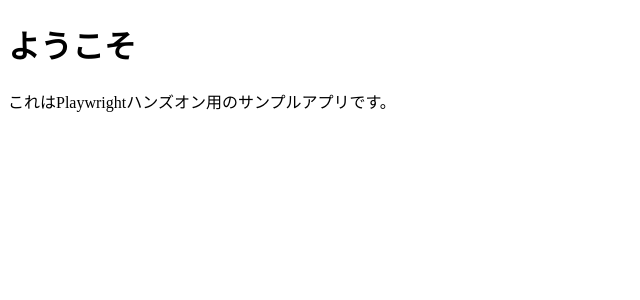
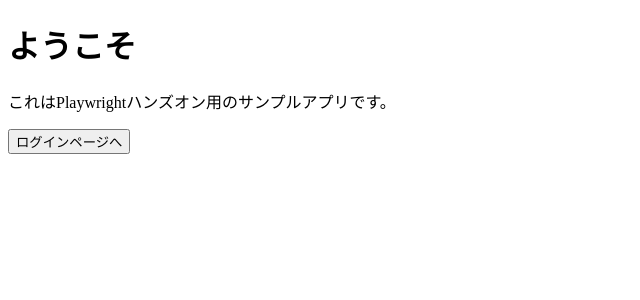
Before and after one commit to fkei753/playwright-hands-on, a Next.js app in the folder app/: page / in a window 1280 px wide. Shown: the top 300 px of the page, without its empty margins (0-640 px from the left). Built offline with nearby package versions, Linux system fonts and the light colour scheme.

Commit message:
Update index.tsx

```diff
--- a/app/pages/index.tsx
+++ b/app/pages/index.tsx
@@ -1,7 +1,10 @@
 import React from 'react';
 import Head from 'next/head';
+import { useRouter } from 'next/router';
 
 export default function Home() {
+  const router = useRouter();
+
   return (
     <>
       <Head>
@@ -11,6 +14,11 @@
         <h1>ようこそ</h1>
         <p data-testid="welcome-text">これはPlaywrightハンズオン用のサンプルアプリです。</p>
       </div>
+      <div>
+        <button onClick={() => router.push('/login')}>
+          ログインページへ
+        </button>
+      </div>
     </>
-  )
+  );
 }
```
